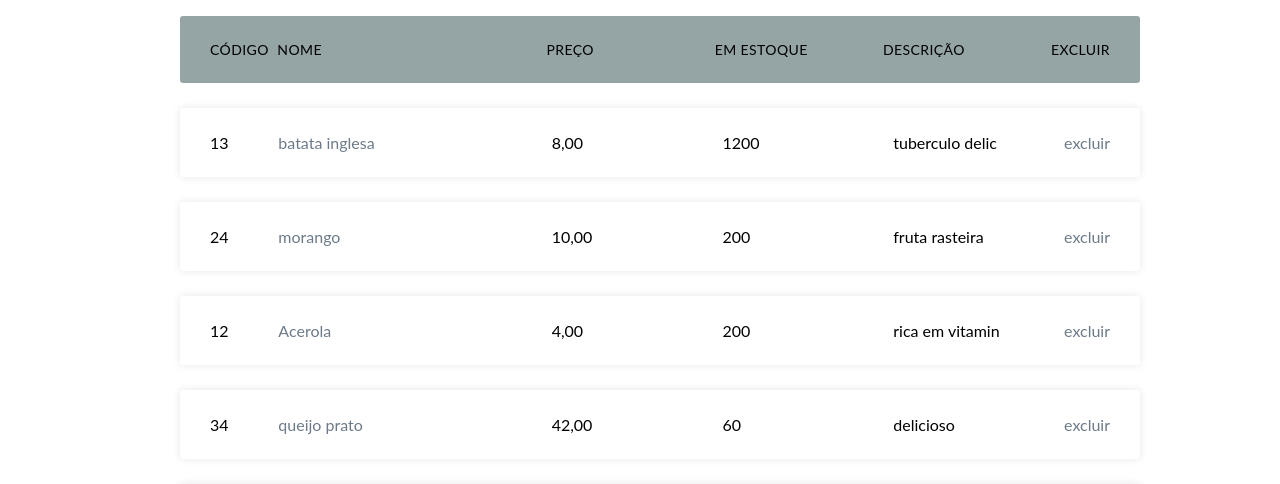
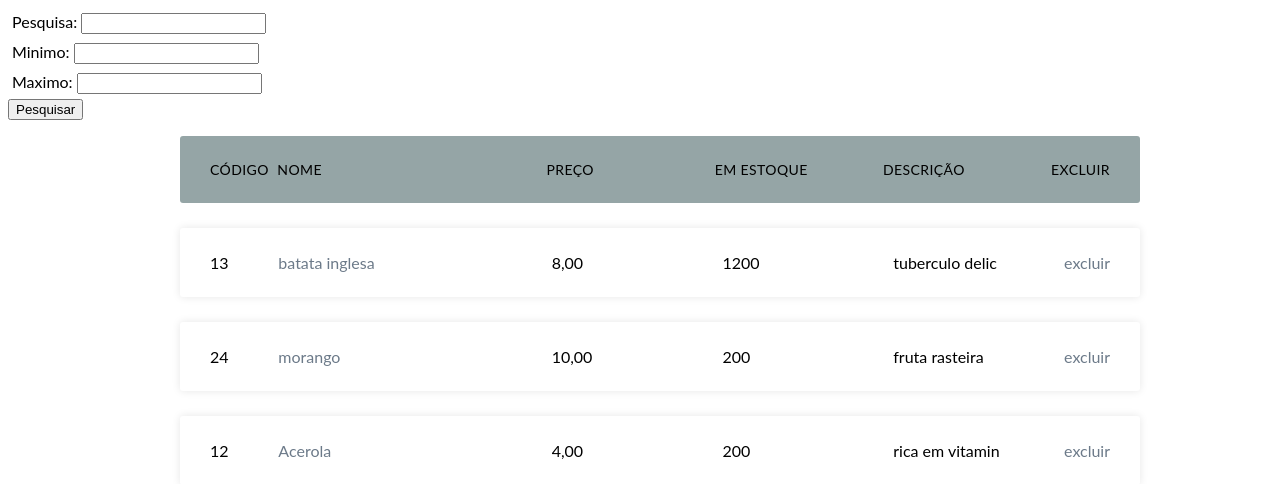
Before and after one commit to Linkzandro/Projeto_estoqueAtividade, a Django app: page / in a window 1280 px wide. Shown: the top 484 px of the page. Run offline with Django 5.2, Linux system fonts and the light colour scheme; data comes from the database, SQL or seed files in the repository.

Commit message:
feature:filters

```diff
--- a/core/forms.py
+++ b/core/forms.py
@@ -40,3 +40,9 @@ class FornecedorForm(forms.ModelForm):
     class Meta:
         model=Fornecedor
         fields='__all__'
+
+
+class PesquisaForm(forms.Form):
+    pesquisa=forms.CharField(max_length=150)
+    minimo=forms.IntegerField(required=False)
+    maximo=forms.IntegerField(required=False)
--- a/core/templates/core/Index.html
+++ b/core/templates/core/Index.html
@@ -5,6 +5,9 @@
 {%block title%}Estoque:Produtos{%endblock%}
 
 {%block content%}
+  {%include '_nav.html'%}
+
+
     <div class="container">
         <ul class="responsive-table">
           <li class="table-header">
--- a/core/views.py
+++ b/core/views.py
@@ -1,12 +1,35 @@
+
 from django.shortcuts import render,redirect
 from .models import Produto,Fornecedor,Categoria
-from .forms import ProdutoForm,CategoriaForm,FornecedorForm
-from django.views.generic import ListView,DetailView
+from .forms import ProdutoForm,CategoriaForm,FornecedorForm,PesquisaForm
+from django.views.generic import ListView,DetailView,FormView
 
 class Index(ListView):
     model=Produto
     template_name='core/Index.html'
     context_object_name='itens'
+
+
+    def get_context_data(self, **kwargs):
+        context= super().get_context_data(**kwargs)
+        context['navForm']=PesquisaForm()
+        return context
+
+    def get_queryset(self) :
+
+        navform=PesquisaForm(self.request.GET)
+        if navform.is_valid():
+            print('valido')
+            queryset=Produto.objects.filter(nome__icontains=navform.cleaned_data.get('pesquisa'))
+            if(navform.cleaned_data.get('maximo')!=0):
+                queryset.filter(preco__range=(navform.cleaned_data.get('minimo'),navform.cleaned_data.get('maximo')))
+                return queryset
+
+            queryset.filter(preco__gte=navform.cleaned_data.get('minimo'))
+        else:
+            queryset=Produto.objects.all()
+
+        return queryset
 
 
 class ListarFornecedores(ListView):
--- /dev/null
+++ b/templates/_nav.html
@@ -0,0 +1,6 @@
+<nav>
+    <form action="" method="get">
+        {{navForm}}
+        <button type="submit">Pesquisar</button>
+    </form>
+</nav>
```
Also changed, not shown: 1 other file.
